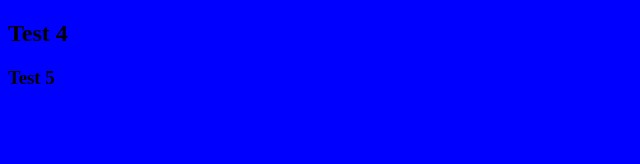
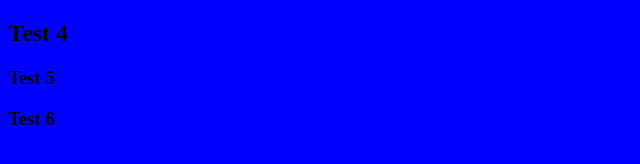
Before and after one commit to antoniosenra/N-A, a plain HTML site: page N-A_Index.html in a window 1280 px wide. Shown: the full height of the page, 0-640 px from the left. Drawn offline with nearby package versions, Linux system fonts and the light colour scheme.

Commit message:
Added Test 6.

```diff
--- a/N-A_Index.html
+++ b/N-A_Index.html
@@ -11,5 +11,6 @@
 <body>
 	<h2>Test 4</h2>
 	<h3>Test 5</h3>
+	<h3>Test 6</h3>
 </body>
 </html>
```
